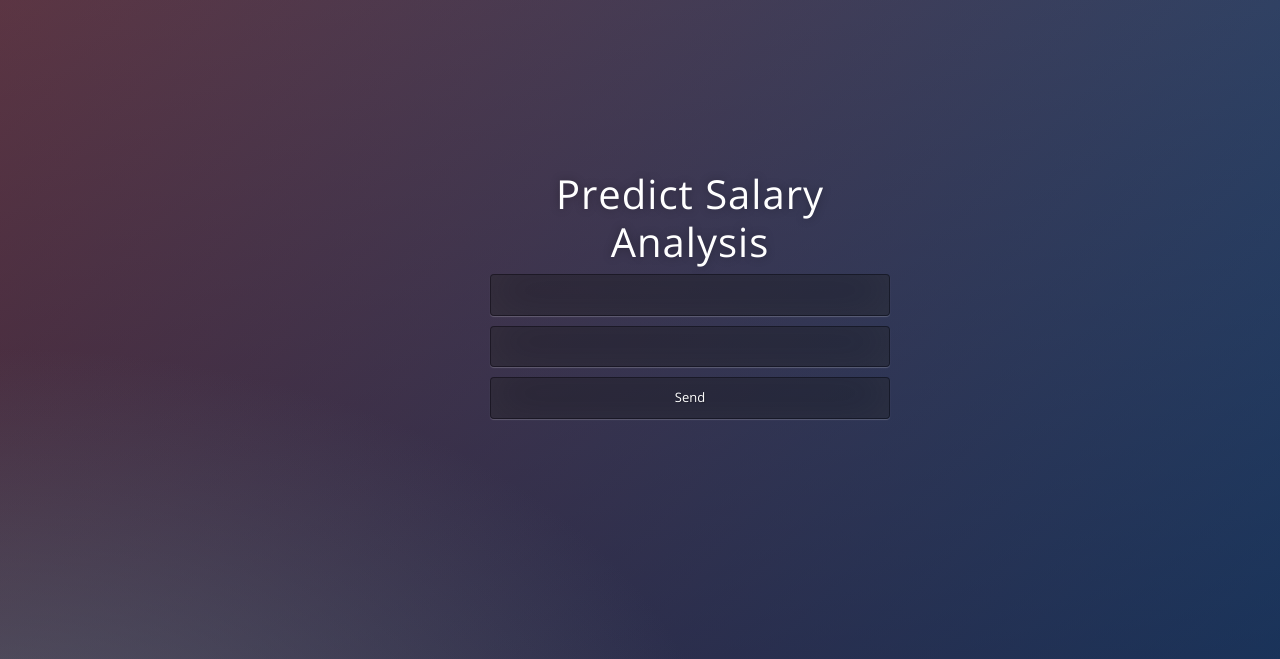
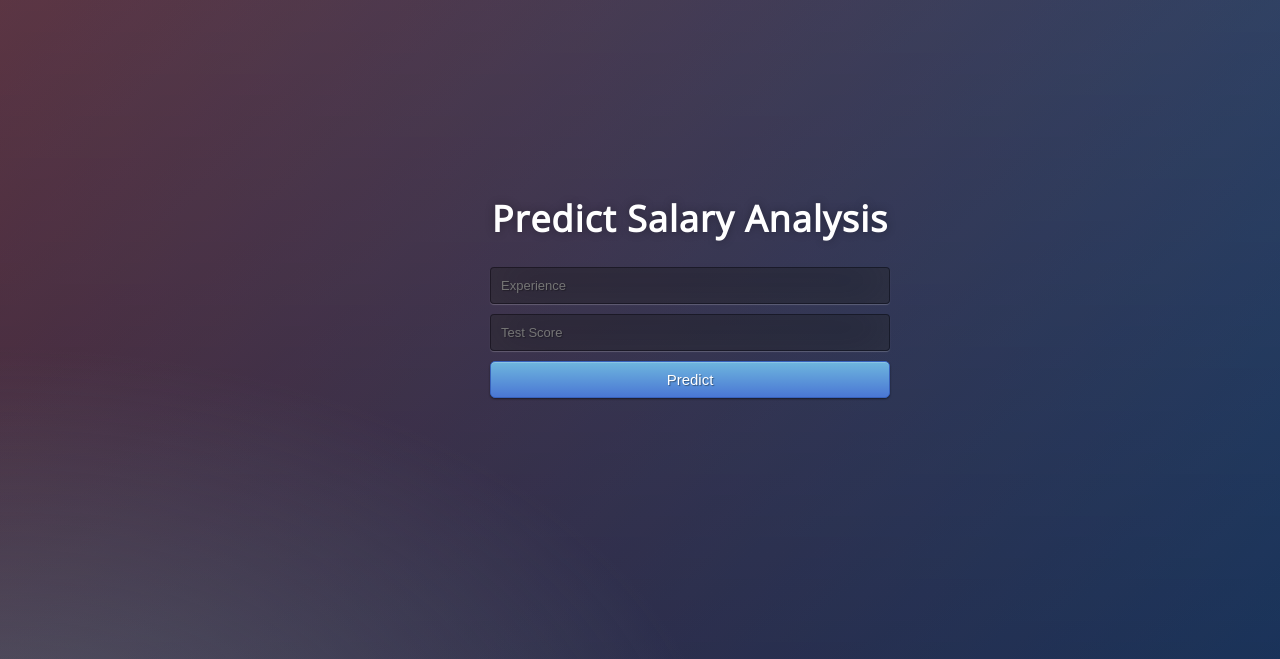
Before and after one commit to singh-priyank/deploy_colab, a Flask app: page / in a window 1280 px wide. Shown: the top 659 px of the page. Run offline with Flask 2, Linux system fonts and the light colour scheme; some libraries are stand-ins or nearby versions.

Commit message:
Update index.html

```diff
--- a/deploy/templates/index.html
+++ b/deploy/templates/index.html
@@ -6,8 +6,6 @@
   <title>ML API</title>
   <link href='https://fonts.googleapis.com/css?family=Pacifico' rel='stylesheet' type='text/css'>
 <link href='https://fonts.googleapis.com/css?family=Arimo' rel='stylesheet' type='text/css'>
-<link rel="stylesheet" href="https://stackpath.bootstrapcdn.com/bootstrap/4.4.1/css/bootstrap.min.css" integrity="sha384-Vkoo8x4CGsO3+Hhxv8T/Q5PaXtkKtu6ug5TOeNV6gBiFeWPGFN9MuhOf23Q9Ifjh" crossorigin="anonymous">
-<script src="https://stackpath.bootstrapcdn.com/bootstrap/4.4.1/js/bootstrap.min.js" integrity="sha384-wfSDF2E50Y2D1uUdj0O3uMBJnjuUD4Ih7YwaYd1iqfktj0Uod8GCExl3Og8ifwB6" crossorigin="anonymous"></script>
 <link href='https://fonts.googleapis.com/css?family=Hind:300' rel='stylesheet' type='text/css'>
 <link href='https://fonts.googleapis.com/css?family=Open+Sans+Condensed:300' rel='stylesheet' type='text/css'>
 <link rel="stylesheet" href="{{ url_for('static', filename='css/style.css') }}">
@@ -15,18 +13,15 @@
 </head>
 
 <body>
-
-
-
-
-
  <div class="login">
 	<h1>Predict Salary Analysis</h1>
 
-    <form method="POST">
-        <input type="text" name="context">
-	<input type="text" name="ques">
-	<input type="submit" value="Send">
+     <!-- Main Input For Receiving Query to our ML -->
+    <form action="{{ url_for('predict')}}"method="post">
+    	<input type="text" name="experience" placeholder="Experience" required="required" />
+        <input type="text" name="test_score" placeholder="Test Score" required="required" />
+
+        <button type="submit" class="btn btn-primary btn-block btn-large">Predict</button>
     </form>
 
    <br>
@@ -36,7 +31,5 @@
  </div>
 
 
-
-
 </body>
 </html>
```
